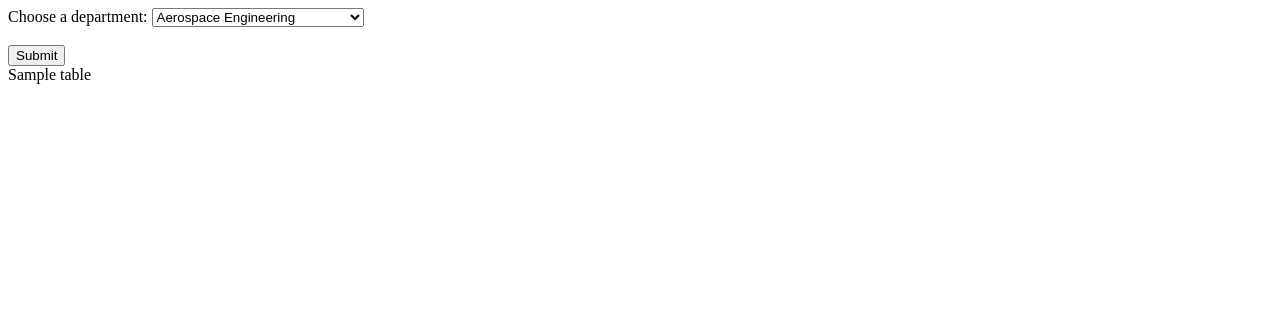
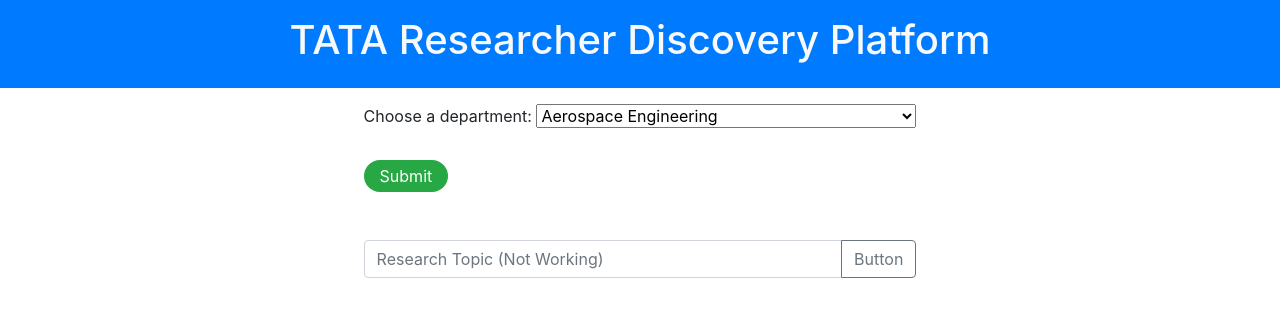
Before and after one commit to 18harsh/Tata-rdp, a Flask app: template templates/index.html in a window 1280 px wide. Shown: the top 317 px of the page. Run offline with Flask 2, Linux system fonts and the light colour scheme; the template is opened without the code that fills it: most values are stand-ins (such as "Sample title", 1, 10 or a date in 2020); some libraries are stand-ins or nearby versions.

Commit message:
drop down

```diff
--- a/iitbcse.py
+++ b/iitbcse.py
@@ -16,7 +16,7 @@
 		# table = Department("Aerospace Engineering")
 
 
-		return render_template("index.html", table = table)
+		return render_template("index.html", table = table , len= len(table))
 
     # table = iitb_Mech()
 
--- /dev/null
+++ b/templates/base.html
@@ -0,0 +1,19 @@
+<!DOCTYPE html>
+<html>
+<head>
+	<link rel="stylesheet" href="https://stackpath.bootstrapcdn.com/bootstrap/4.3.1/css/bootstrap.min.css" integrity="sha384-ggOyR0iXCbMQv3Xipma34MD+dH/1fQ784/j6cY/iJTQUOhcWr7x9JvoRxT2MZw1T" crossorigin="anonymous">
+	<meta charset="utf-8">
+	<meta name="viewport" content="width=device-width, initial-scale=1">
+	<title>Tata-rdp</title>
+</head>
+<body>
+	{% block content %}
+	{% endblock %}
+
+
+	<script src="https://code.jquery.com/jquery-3.3.1.slim.min.js" integrity="sha384-q8i/X+965DzO0rT7abK41JStQIAqVgRVzpbzo5smXKp4YfRvH+8abtTE1Pi6jizo" crossorigin="anonymous"></script>
+	<script src="https://cdnjs.cloudflare.com/ajax/libs/popper.js/1.14.7/umd/popper.min.js" integrity="sha384-UO2eT0CpHqdSJQ6hJty5KVphtPhzWj9WO1clHTMGa3JDZwrnQq4sF86dIHNDz0W1" crossorigin="anonymous"></script>
+	<script src="https://stackpath.bootstrapcdn.com/bootstrap/4.3.1/js/bootstrap.min.js" integrity="sha384-JjSmVgyd0p3pXB1rRibZUAYoIIy6OrQ6VrjIEaFf/nJGzIxFDsf4x0xIM+B07jRM" crossorigin="anonymous"></script>
+</body>
+
+</html>
--- a/templates/index.html
+++ b/templates/index.html
@@ -1,28 +1,60 @@
-<!DOCTYPE html>
-<html>
-<head>
-	<meta charset="utf-8">
-	<meta name="viewport" content="width=device-width, initial-scale=1">
-	<title>Tata-rdp</title>
-</head>
-<body>
+
+	{% extends "base.html" %}
+
+	{% block content %}
+	<div class="d-flex justify-content-center py-3 bg-primary text-light">
+		<h1>TATA Researcher Discovery Platform</h1>
+	</div>
+	<div class="d-flex justify-content-center py-3">
 	<form action="/" method="POST">
 		<label for="dept_name">Choose a department:</label>
 
 		<select name="dept_name" id="dept_name">
 		  <option value="Aerospace Engineering">Aerospace Engineering</option>
-		  <option value="Biosciences and Bioengineering">Biosciences and Bioengineering</option>
+		  <option value="Energy Science and Engineering">Energy Science and Engineering</option>
 		  <option value="Chemical Engineering">Chemical Engineering</option>
-		  <option value="Chemistry">Chemistry</option>
+		  <option value="Environmental Science and Engineering (ESED)">Environmental Science and Engineering (ESED)</option>
+		  <option value="Physics">Physics</option>
 		</select>
 		<br><br>
-		<input type="submit" name="submit" value="Submit">
+		<input type="submit" name="submit" value="Submit" class="bg-success py-1 px-3 text-white rounded-pill border-0">
+
+		<div class="input-group mt-5 ">
+		  <input type="text" class="form-control" placeholder="Research Topic (Not Working)" aria-label="Research Topic" aria-describedby="button-addon2">
+		  <div class="input-group-append">
+		    <button class="btn btn-outline-secondary" type="submit" id="button-addon2">Button</button>
+		  </div>
+		</div>
+
 	</form>
+	</div>
+	<div class="d-flex justify-content-center py-3 px-3">
 
-	<div>
+
+
 		{% if table %}
-			{{ table }}
+			<table class="table">
+			  <thead><!--
+			    <tr>
+			      <th scope="col">#</th>
+			      <th scope="col">First</th>
+			      <th scope="col">Last</th>
+			      <th scope="col">Handle</th>
+			    </tr>
+			  </thead> -->
+			  <tbody>
+			  	{%for i in range(0,len)%}
+			    <tr>
+			    	<th scope="row">{{i}}</th>
+		    		{%for j in table[i]%}
+
+				      <td>{{j.replace(" [at] ","@").replace("[at]","@")}}</td>
+		      		{%endfor%}
+			    </tr>
+			    {%endfor%}
+			  </tbody>
+			</table>
 		{% endif %}
 	</div>
-</body>
-</html>
+
+	{% endblock %}
```
